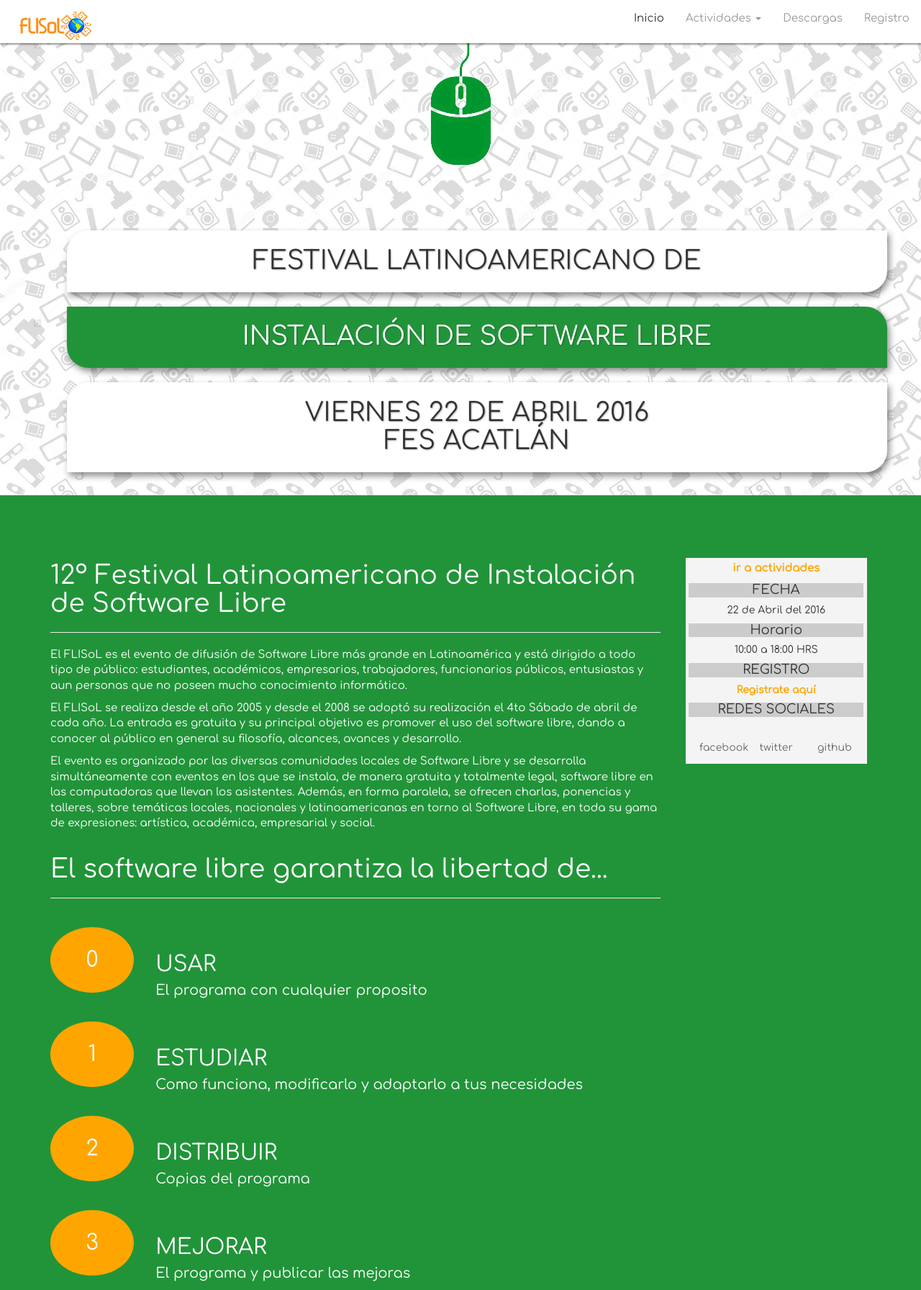
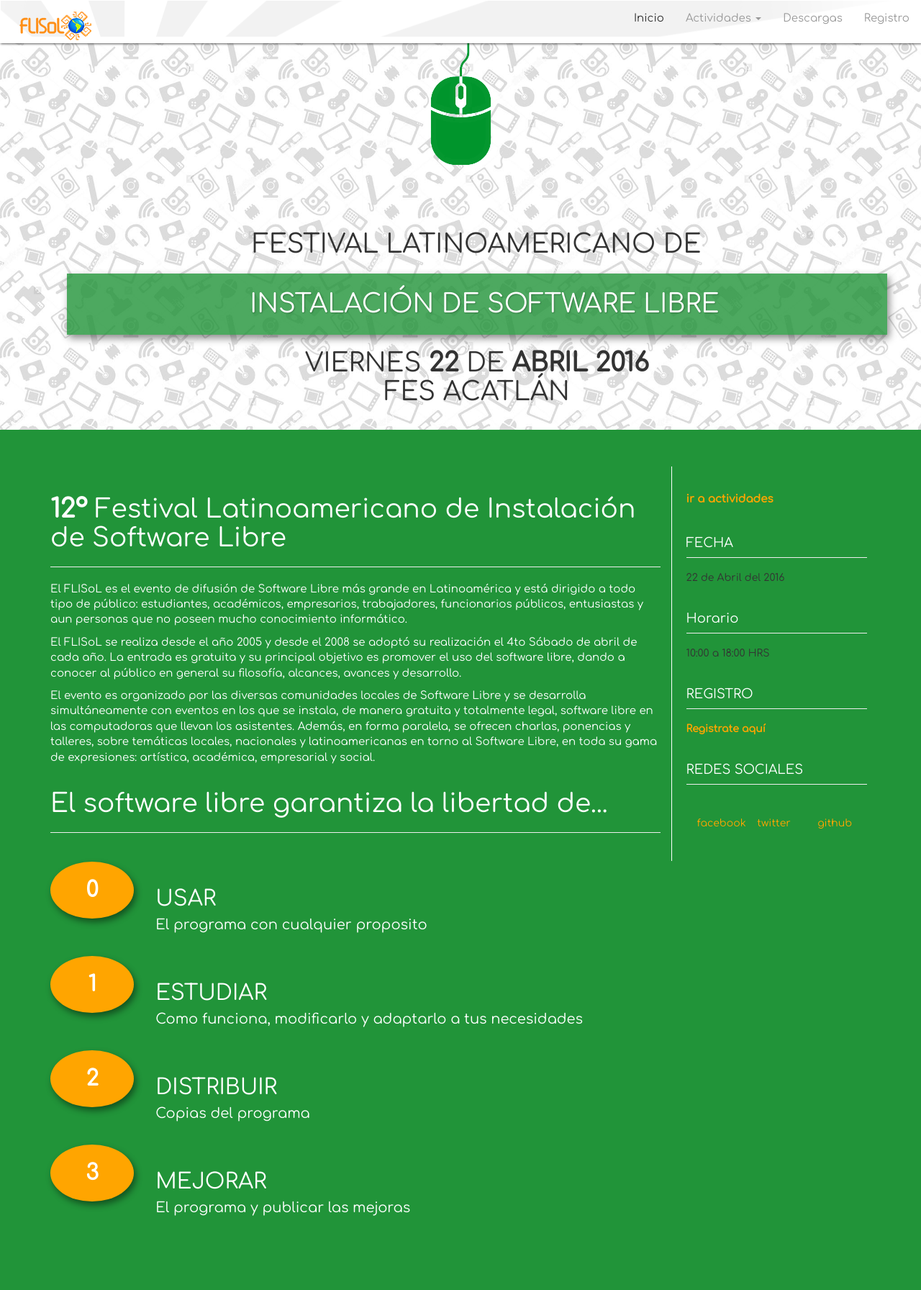
Before and after one commit to salomonmac/flisolwebpage, a PHP site: page / in a window 1280 px wide. Shown: the whole page at 72% size. After the commit the page ends 1689 px from the top, so only its background shows below. Run offline with PHP 8.4, Linux system fonts and the light colour scheme; some libraries are stand-ins or nearby versions.

Commit message:
update design

```diff
--- a/css/style.css
+++ b/css/style.css
@@ -1,9 +1,9 @@
-body{
-    background:#219439;
-    font-family: 'Comfortaa', cursive;
+body {
+    background: #219439;
+    font-family: 'Comfortaa',cursive;
     font-size: 15px;
 }
-#inicio{
+#inicio {
     background: white;
     background: url(../img/background.jpg);
     background-position: center;
@@ -11,12 +11,10 @@ body{
     background-attachment: fixed;
     background-size: cover;
 }
-
-.logo{
+.logo {
     margin-top: 60px;
     text-align: center;
 }
-
 .navbar {
     min-height: 60px;
     margin-bottom: 20px;
@@ -24,75 +22,77 @@ body{
     box-shadow: 1px 1px 3px rgba(0, 0, 0, 0.65);
     background: #ffffff;
 }
-div.navbar-header{
+div.navbar-header {
     80px;
 }
-.aire{
+.aire {
     margin-top: 4%;
 }
-
-.aire2{
+.aire2 {
     margin-top: 8%;
 }
-.titulo{
+.titulo {
     text-align: center;
     padding: 2%;
 }
-
-.backwhite{
- background: white;
+.backwhite {
+    background: white;
     box-shadow: 3px 5px 10px rgba(0, 0, 0, 0.45);
     border-top-left-radius: 30px;
     border-bottom-right-radius: 30px;
     padding: 2%;
     text-shadow: 1px 1px 2px rgba(0, 0, 0, 0.27);
 }
-.backgreen{
- background:#219439 ;
+.backgreen {
+    background: rgba(33, 148, 57, 0.8);
     box-shadow: 3px 5px 10px rgba(0, 0, 0, 0.45);
-    border-top-right-radius: 30px;
-    border-bottom-left-radius: 30px;
+    border-right: 100px;
+    border-bottom: 30px;
     padding: 2%;
     color: white;
     text-shadow: 1px 1px 2px rgba(0, 0, 0, 0.27);
 }
-
-.queso h1,h2 small,h2, p{
+.container-fluid{
+    background-image: url(../img/fondoTeam2.png);
+    background-position: center;
+    background-repeat: no-repeat;
+}
+.queso h1, h2 small, h2, p {
     color: white;
 }
-
-.circle{
+.circle {
     text-align: center;
+    font-weight: bold;
     background: orange;
-    border-radius: 50%;
-    padding: 25%;
+    border-radius: 70%;
+    padding: 20%;
+    box-shadow: 3px 5px 10px rgba(0, 0, 0, 0.45);
 }
-
-aside .row{
+/*aside .row {
     text-align: center;
     padding: 2%;
 }
-
-aside .row h4{
+aside .row h4 {
     background: #cccccc;
 }
 aside .row {
     background: #f4f4f4;
-}
-
-aside .row a{
+}*/
+aside .row a {
     color: orange;
 }
-aside .row .link{
-    color: dimgray;
-    text-decoration:none;
+aside .row .link {
+    color: orange;
+    text-decoration: none;
 }
-
-aside .row .link:hover{
+aside .row .link:hover {
     color: #3c3c3c;
-    text-decoration:none;
+    text-decoration: none;
 }
-
-.pad{
+.pad {
     padding: 3%;
+    border-left: 1px solid white;
 }
+.page-header{
+  color:white;
+}
--- a/index.html
+++ b/index.html
@@ -71,9 +71,9 @@
 
             <div class="row aire titulo">
                    <div class="container text-center">
-                    <h1 class="backwhite">FESTIVAL LATINOAMERICANO DE</h1>
-                    <h1 class="backgreen">INSTALACIÓN DE SOFTWARE LIBRE</h1>
-                    <h1 class="backwhite">VIERNES 22 DE ABRIL 2016 <br>FES ACATLÁN</h1>
+                    <h1 class="">FESTIVAL LATINOAMERICANO DE</h1>
+                    <h1 class="backgreen"><!--<img src="img/arrows1.png" alt="">--> &nbsp INSTALACIÓN DE SOFTWARE LIBRE</h1>
+                    <h1 class="">VIERNES <strong>22</strong> DE<strong> ABRIL 2016</strong> <br>FES ACATLÁN</h1>
                     </div>
                </div>
             </div>
@@ -82,7 +82,7 @@
             <div class="row">
                    <div class="col-md-9">
             <div class="page-header">
-                <h1>12º Festival Latinoamericano de Instalación de Software Libre</h1>
+                <h1><strong>12º</strong> Festival Latinoamericano de Instalación de Software Libre</h1>
             </div>
             <p>El FLISoL es el evento de difusión de Software Libre más grande en Latinoamérica y está dirigido a todo tipo de público: estudiantes, académicos, empresarios, trabajadores, funcionarios públicos, entusiastas y aun personas que no poseen mucho conocimiento informático.</p>
 <p>
@@ -139,13 +139,13 @@ El evento es organizado por las diversas comunidades locales de Software Libre y
                         <aside>
                          <div class="row">
                                <b><a href=""> <span></span> ir a actividades </a></b>
-                               <h4>FECHA</h4>
+                               <h4 class="page-header">FECHA</h4>
                                 <h5>22 de Abril del 2016</h5>
-                               <h4>Horario</h4>
+                               <h4 class="page-header">Horario</h4>
                                 <h5>10:00 a 18:00 HRS</h5>
-                                <h4>REGISTRO</h4>
+                                <h4 class="page-header">REGISTRO</h4>
                                 <h5><b><a href=""><span></span> Registrate aquí</a></b></h5>
-                                <h4>REDES SOCIALES</h4>
+                                <h4 class="page-header">REDES SOCIALES</h4>
                                 <div class="col-md-4">
                                     <h5><a href="" class="link"><span class="socicon-facebook"></span><br>facebook</a></h5>
                                 </div>
```
Also changed, not shown: img/arrows1.png (added), img/fondoTeam2.png (added), img/green.png (added), img/white.png (added).
